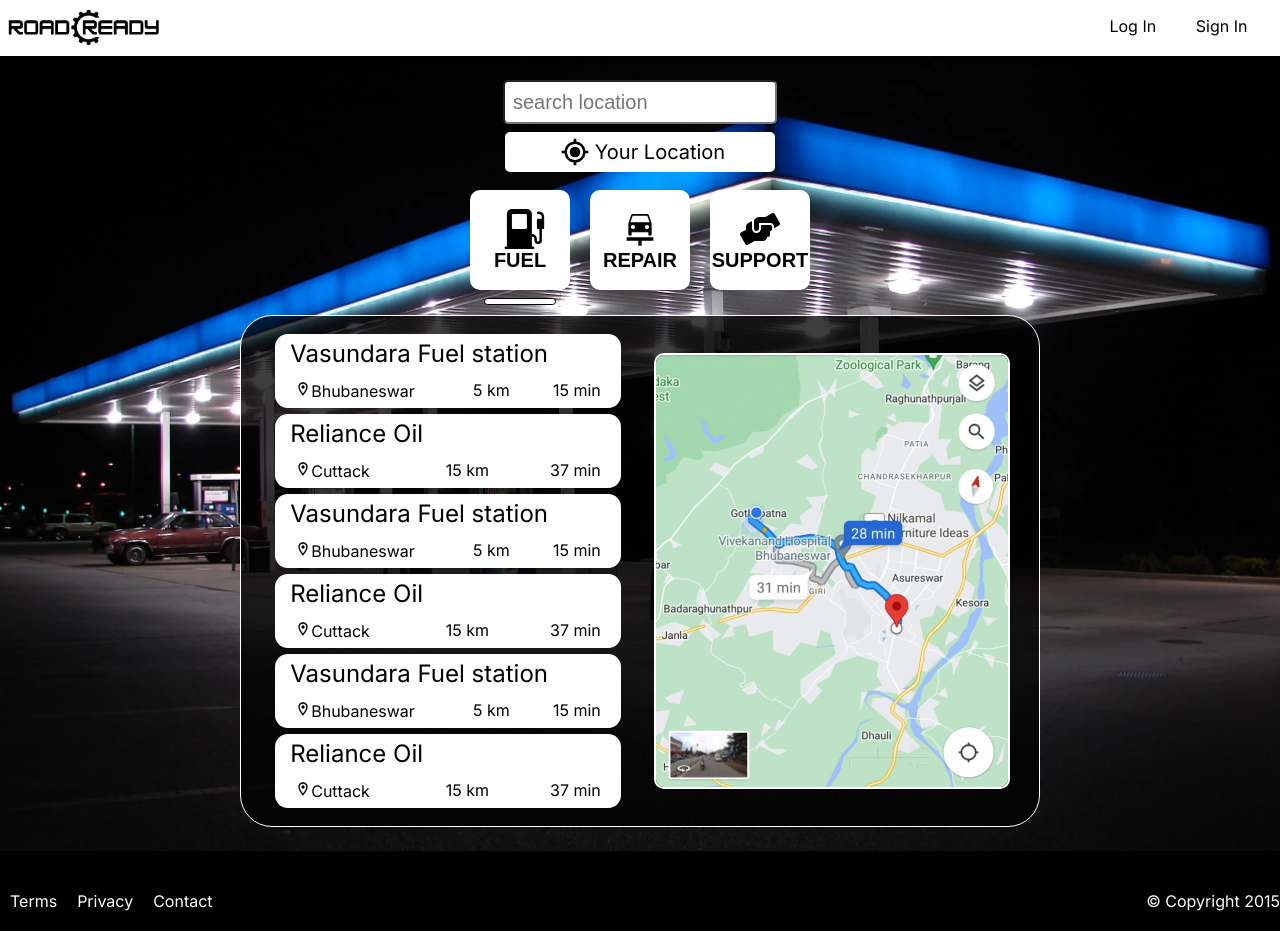
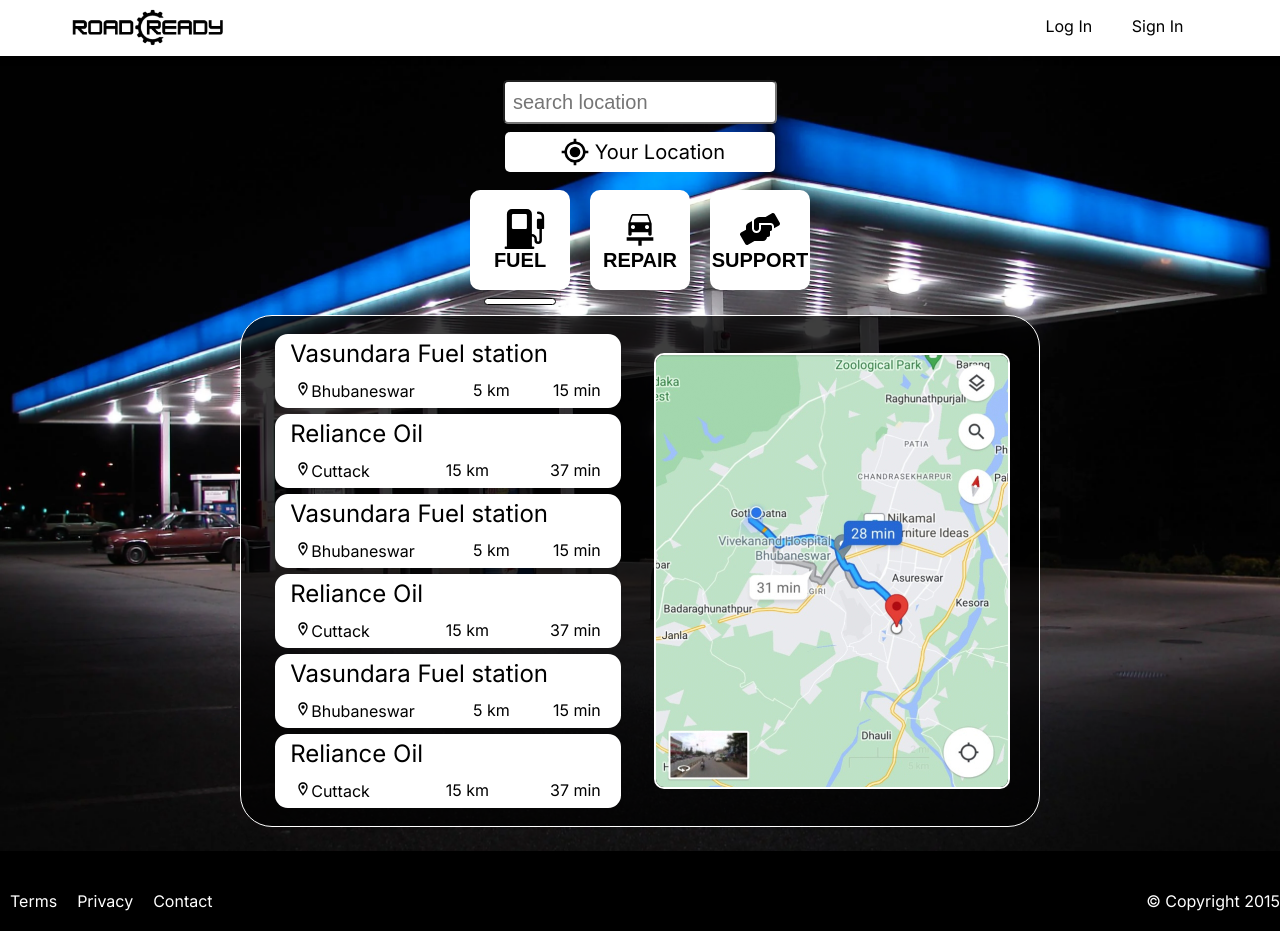
Before and after one commit to Brijendra-Singh2003/RoadReady, a Next.js app: page / in a window 1280 px wide. Built offline with nearby package versions, Linux system fonts and the light colour scheme.

Commit message:
logo fixed

```diff
--- a/src/components/Navbar/Navbar.css
+++ b/src/components/Navbar/Navbar.css
@@ -1,8 +1,8 @@
-
-
 .nav {
+    box-sizing: border-box;
     height: 7vh;
     width: 100vw;
+    padding: 0 5vw;
     background-color: rgb(255, 255, 255);
     color: rgb(0, 0, 0);
     box-shadow: 0 5px 5px rgba(0, 0, 0,0.2);
@@ -18,6 +18,7 @@
 .logo{
     margin-left: 8px ;
     width: 20vh;
+    height: 6vh;
     max-width: 400px;
     display: flex;
     align-items: center;
--- a/src/components/Navbar/Navbar.js
+++ b/src/components/Navbar/Navbar.js
@@ -16,8 +16,7 @@ export default function Navbar() {
     return (
         <>
             <div className='nav'>
-                {/* <div className="logo">RoadReady</div> */}
-                <div className="logo"><Image src="/assets/Road.png" height={100} width={400} /></div>
+                <Link href="/" className="logo"><Image src="/assets/ROAD.png" height={100} width={400} /></Link>
                 <div className="right">
 
                     <Link href="/api/auth/signin" className="login">Log In</Link>
--- a/src/components/content/content1/content1.css
+++ b/src/components/content/content1/content1.css
@@ -2,13 +2,12 @@
     display: flex;
     position: relative;
     flex-direction: row;
-    width: max(60vw,200px);
+    width: max(80vw,110vh);
     height: max(60vh , 400px);
     background-color: rgba(0, 0, 0, 0.755);
     border: 0.5px solid white;
     border-radius: 2em;
     padding: 15px;
-
 }
 
 
```
